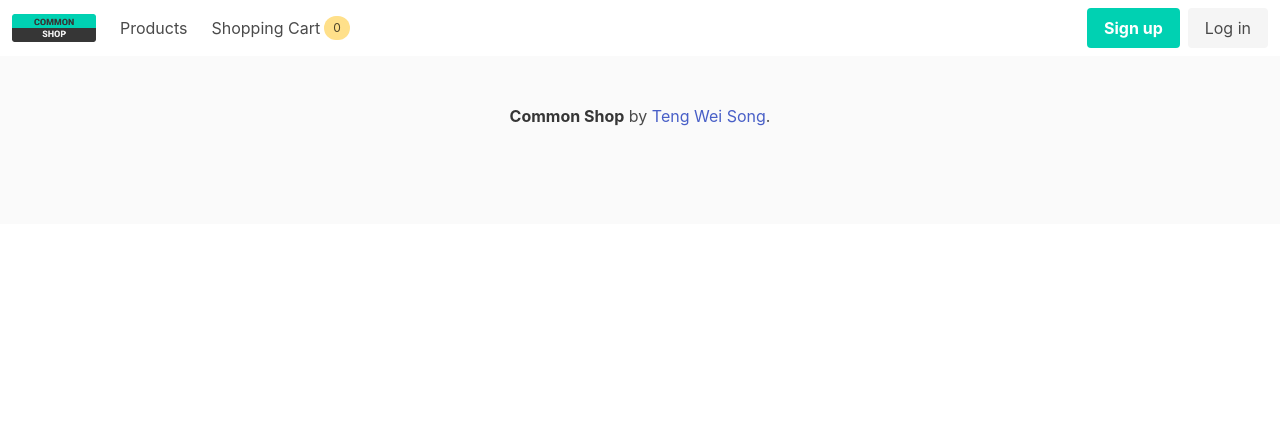
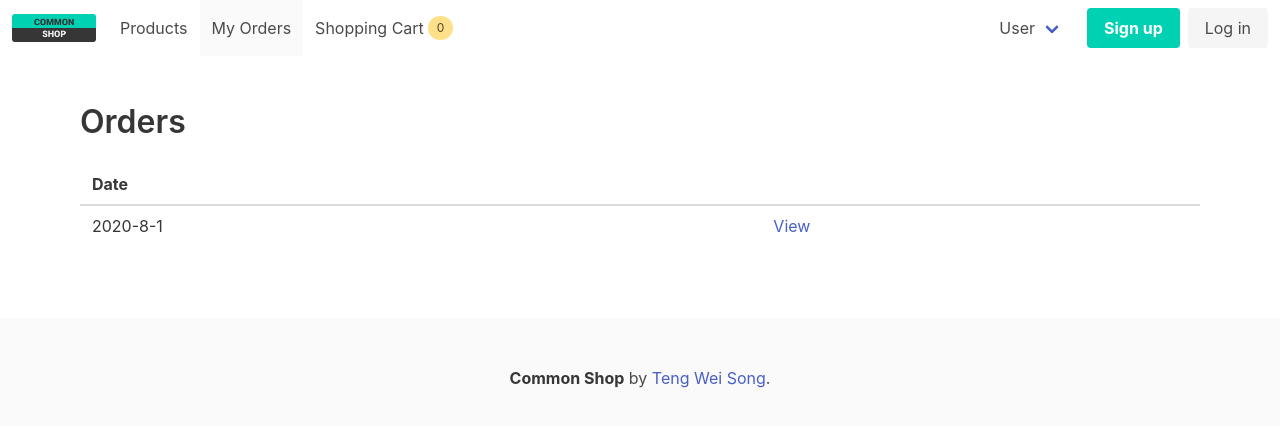
Before and after one commit to weisong0908/common-shop-web-client, a Vue app: page /my/orders in a window 1280 px wide. Shown: the top 426 px of the page. Built offline with nearby package versions, Linux system fonts and the light colour scheme.

Commit message:
add my orders page

```diff
--- a/src/components/Navbar.vue
+++ b/src/components/Navbar.vue
@@ -49,6 +49,23 @@
       </div>
 
       <div class="navbar-end">
+        <div class="navbar-item has-dropdown is-hoverable">
+          <a class="navbar-link">
+            User
+          </a>
+          <div class="navbar-dropdown">
+            <a class="navbar-item">
+              Profile
+            </a>
+            <router-link class="navbar-item" :to="{ name: 'myOrders' }">
+              My Orders
+            </router-link>
+            <hr class="navbar-divider" />
+            <a class="navbar-item">
+              Report an issue
+            </a>
+          </div>
+        </div>
         <div class="navbar-item">
           <div class="buttons">
             <a class="button is-primary">
@@ -75,6 +92,10 @@ export default {
           name: "products"
         },
         {
+          title: "My Orders",
+          name: "myOrders"
+        },
+        {
           title: "Shopping Cart",
           name: "shoppingCart"
         }
--- /dev/null
+++ b/src/pages/MyOrders.vue
@@ -0,0 +1,72 @@
+<template>
+  <page title="Orders">
+    <table class="table is-hoverable is-fullwidth">
+      <thead>
+        <tr>
+          <th>Date</th>
+          <th></th>
+        </tr>
+      </thead>
+      <tbody>
+        <tr v-for="order in orders" :key="order.id">
+          <td>{{ order.date }}</td>
+          <td>
+            <a @click="showOrderDetail(order)">View</a>
+          </td>
+        </tr>
+      </tbody>
+    </table>
+    <div :class="isShowModal ? 'modal is-active' : 'modal'">
+      <div class="modal-background" @click="isShowModal = false"></div>
+      <div class="modal-content">
+        <div class="box">
+          <pre>
+            {{ selectedOrder }}
+          </pre>
+          <p>Order ID: {{ selectedOrder.id }}</p>
+          <p>Order date: {{ selectedOrder.date }}</p>
+          <ul>
+            <li v-for="product in selectedOrder.products" :key="product.id">
+              <p>Product ID: {{ product.id }}</p>
+              <p>Product title: {{ product.title }}</p>
+              <p>Product quantity: {{ product.count }}</p>
+              <p>Product price: {{ product.price }}</p>
+            </li>
+          </ul>
+        </div>
+      </div>
+      <button
+        class="modal-close is-large"
+        aria-label="close"
+        @click="isShowModal = false"
+      ></button>
+    </div>
+  </page>
+</template>
+
+<script>
+import Page from "../components/Page";
+import orderService from "../services/orderService";
+
+export default {
+  components: {
+    Page
+  },
+  data() {
+    return {
+      orders: [],
+      selectedOrder: {},
+      isShowModal: false
+    };
+  },
+  created() {
+    this.orders = orderService.getOrders();
+  },
+  methods: {
+    showOrderDetail(order) {
+      this.selectedOrder = order;
+      this.isShowModal = true;
+    }
+  }
+};
+</script>
--- a/src/routerConfig.js
+++ b/src/routerConfig.js
@@ -5,6 +5,7 @@ import Products from "./pages/Products";
 import ShoppingCart from "./pages/ShoppingCart";
 import CheckOut from "./pages/CheckOut";
 import OrderSuccess from "./pages/OrderSuccess";
+import MyOrders from "./pages/MyOrders";
 import Login from "./pages/Login";
 import AdminProducts from "./pages/AdminProducts";
 import AdminProductDetail from "./pages/AdminProductDetail";
@@ -18,6 +19,7 @@ const router = new VueRouter({
     { name: "shoppingCart", path: "/shopping-cart", component: ShoppingCart },
     { name: "checkOut", path: "/check-out", component: CheckOut },
     { name: "orderSuccess", path: "/order-success", component: OrderSuccess },
+    { name: "myOrders", path: "/my/orders", component: MyOrders },
     { name: "login", path: "/login", component: Login },
     {
       name: "adminProducts",
@@ -30,7 +32,7 @@ const router = new VueRouter({
       component: AdminProductDetail
     },
     { name: "adminOrders", path: "/admin/orders", component: AdminOrders },
-    { name: "notFound", path: "*", component: AdminOrders }
+    { name: "notFound", path: "*", redirect: "/" }
   ]
 });
 
--- /dev/null
+++ b/src/services/orderService.js
@@ -0,0 +1,26 @@
+export default {
+  getOrders() {
+    return orders;
+  }
+};
+
+const orders = [
+  {
+    id: 1,
+    date: "2020-8-1",
+    products: [
+      {
+        id: 1,
+        title: "Product 1",
+        count: 1,
+        price: 10
+      },
+      {
+        id: 2,
+        title: "Product 2",
+        count: 3,
+        price: 40
+      }
+    ]
+  }
+];
```
